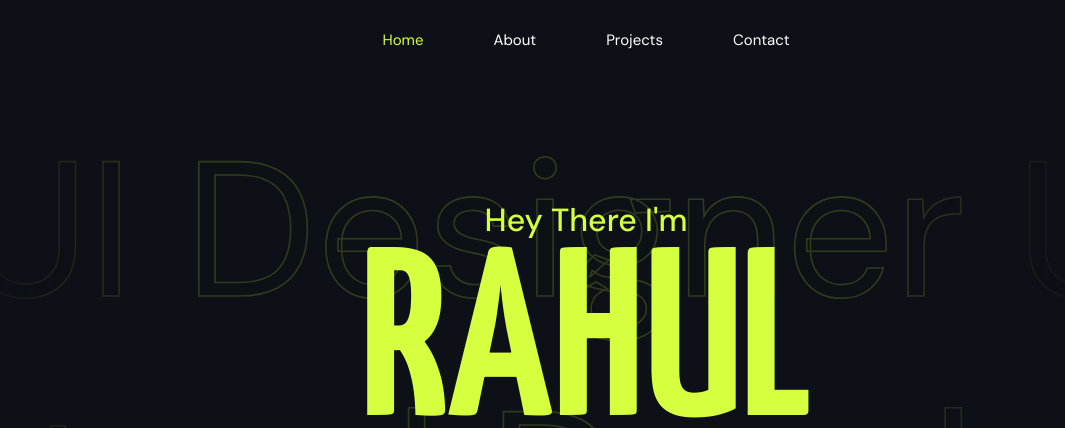
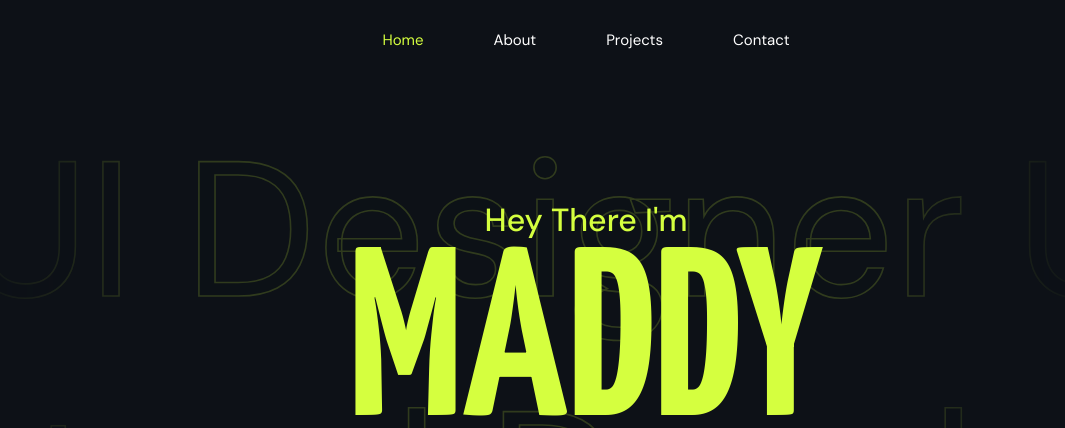
Before and after one commit to Prasanna-13-RV/MaddyPortfolio, a plain HTML site: page index.html in a window 1280 px wide. Shown: the top 428 px of the page, without its empty margins (54-1119 px from the left). Drawn offline with Linux system fonts and the light colour scheme; a script that the page names is missing; a web font is replaced by a local one.

Commit message:
first commit

```diff
--- a/index.html
+++ b/index.html
@@ -1185,7 +1185,7 @@
 									</div>
 									<div class="desc">
 										<p class="line1">Hey There I'm</p>
-										<h1 class="name">RAHUL</h1>
+										<h1 class="name">MADDY</h1>
 										<p class="line2">
 											Currently Studying Computer Science
 											and Engineering
```
